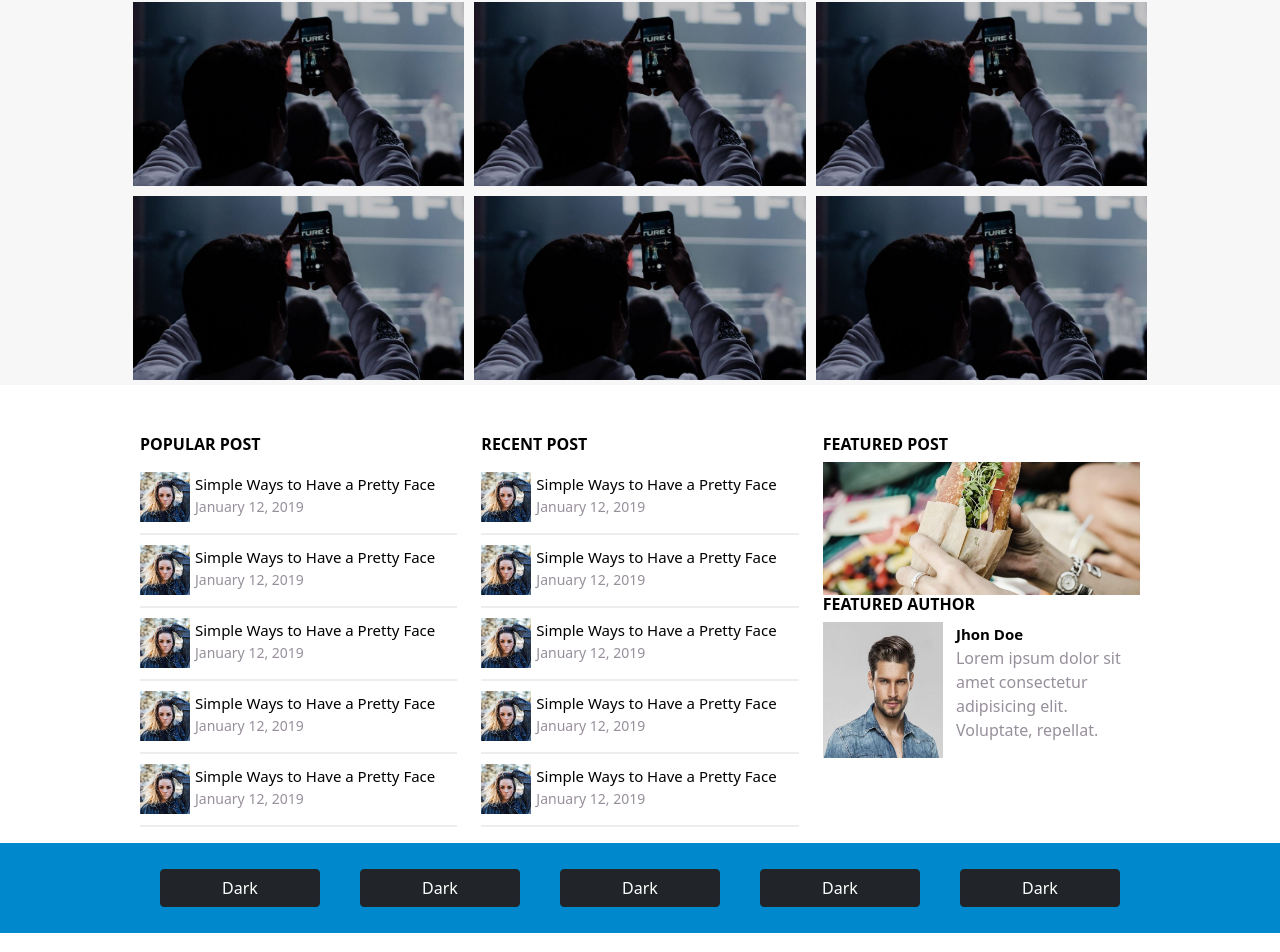
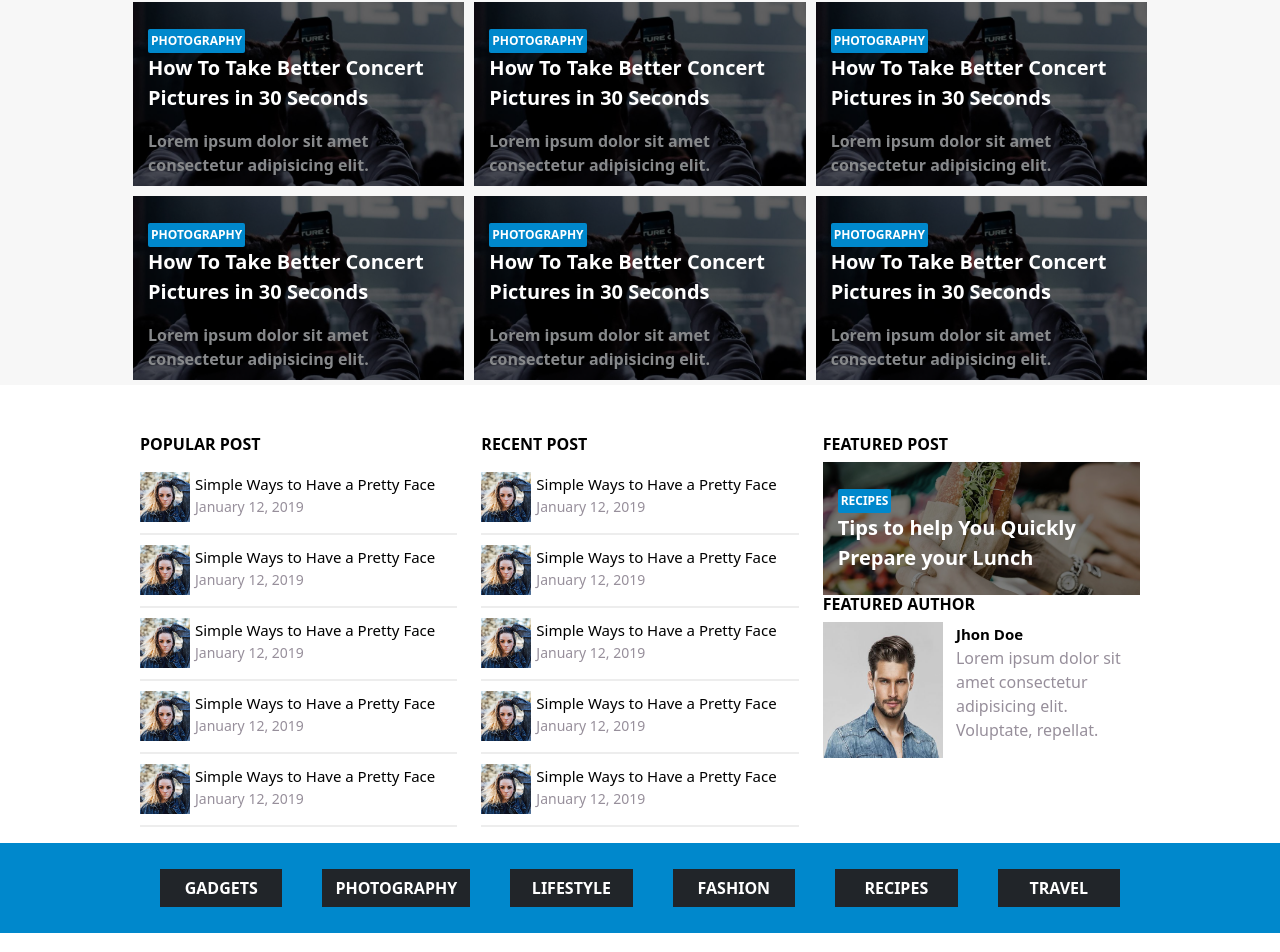
Before and after one commit to manuelguariglia21/proj-html-vuejs, a Vue app: page / in a window 1280 px wide. Shown: the part 253-1205 px from the top of the page. Built offline with nearby package versions, Linux system fonts and the light colour scheme; the HTML template or start-up script is replaced by a standard one.

Commit message:
fix overlay

```diff
--- a/src/assets/style/generals.scss
+++ b/src/assets/style/generals.scss
@@ -23,3 +23,55 @@ body{
 .disactive{
   color: $title-color;
 }
+
+//BUTTONS
+.btn-porto{
+
+  border-radius: 0;
+  background-color: #212529;
+  cursor: pointer;
+  font-weight: bolder;
+  color: white;
+  text-transform: uppercase;
+
+  &:hover{
+    color: white;
+    background-color: #212529CC;
+  }
+
+}
+
+//OVERLAY
+
+.overlay{
+  background-color: rgba(0, 0, 0, .5);
+  width: 100%;
+  height: 100%;
+  position: absolute;
+  top: 0;
+  left: 0;
+
+  .text-area{
+    padding: 25px 15px 15px 15px;
+    .category-tag{
+      background-color: $main-color;
+      padding: 2px;
+      color: white;
+      text-transform: uppercase;
+      border-radius: 2px;
+      font-size: 12px;
+      font-weight: bolder;
+    }
+    .title{
+      font-size: 20px;
+      font-weight: bolder;
+      color: white;
+    }
+
+    .subtitle{
+      font-weight: bolder;
+      color: #87898B;
+    }
+  }
+
+}
--- a/src/components/categorySection.vue
+++ b/src/components/categorySection.vue
@@ -5,16 +5,15 @@
 
       <i class="fas fa-chevron-left"></i>
 
-      <button type="button" class="btn btn-dark">Dark</button>
+
+      <button type="button" class="btn btn-porto">gadgets</button>
+      <button type="button" class="btn btn-porto">photography</button>
+      <button type="button" class="btn btn-porto">lifestyle</button>
+      <button type="button" class="btn btn-porto">fashion</button>
+      <button type="button" class="btn btn-porto">recipes</button>
+      <button type="button" class="btn btn-porto">travel</button>
 
 
-      <button type="button" class="btn btn-dark">Dark</button>
-
-      <button type="button" class="btn btn-dark">Dark</button>
-
-      <button type="button" class="btn btn-dark">Dark</button>
-
-      <button type="button" class="btn btn-dark">Dark</button>
 
       <i class="fas fa-chevron-right"></i>
     </div>
@@ -38,7 +37,7 @@ export default {
       align-items: center;
       height: 90px;
       i{
-        color: black;
+        color: #404040;
         cursor: pointer;
       }
       button{
--- a/src/components/postGallery.vue
+++ b/src/components/postGallery.vue
@@ -3,36 +3,150 @@
    <div class="container postGallery">
     <div class="row">
 
+
       <!-- postCard -->
       <div class="postCard col-4">
+        <div class="overlay">
+          <div class="text-area">
+            <div class="btn category-tag">
+              <span>photography</span>
+            </div>
+            <div class="title">
+              <p>
+                How To Take Better Concert Pictures in 30 Seconds
+              </p>
+            </div>
+            <div class="subtitle">
+              <p>
+                Lorem ipsum dolor sit amet consectetur adipisicing elit.
+              </p>
+            </div>
+          </div>
+        </div>
         <img src="../assets/img/blog-46.jpg" alt="how">
       </div>
       <!-- /postCard -->
+
+
       <!-- postCard -->
       <div class="postCard col-4">
+        <div class="overlay">
+          <div class="text-area">
+            <div class="btn category-tag">
+              <span>photography</span>
+            </div>
+            <div class="title">
+              <p>
+                How To Take Better Concert Pictures in 30 Seconds
+              </p>
+            </div>
+            <div class="subtitle">
+              <p>
+                Lorem ipsum dolor sit amet consectetur adipisicing elit.
+              </p>
+            </div>
+          </div>
+        </div>
         <img src="../assets/img/blog-46.jpg" alt="how">
       </div>
       <!-- /postCard -->
+
+
       <!-- postCard -->
       <div class="postCard col-4">
+        <div class="overlay">
+          <div class="text-area">
+            <div class="btn category-tag">
+              <span>photography</span>
+            </div>
+            <div class="title">
+              <p>
+                How To Take Better Concert Pictures in 30 Seconds
+              </p>
+            </div>
+            <div class="subtitle">
+              <p>
+                Lorem ipsum dolor sit amet consectetur adipisicing elit.
+              </p>
+            </div>
+          </div>
+        </div>
         <img src="../assets/img/blog-46.jpg" alt="how">
       </div>
       <!-- /postCard -->
+
+
       <!-- postCard -->
       <div class="postCard col-4">
+        <div class="overlay">
+          <div class="text-area">
+            <div class="btn category-tag">
+              <span>photography</span>
+            </div>
+            <div class="title">
+              <p>
+                How To Take Better Concert Pictures in 30 Seconds
+              </p>
+            </div>
+            <div class="subtitle">
+              <p>
+                Lorem ipsum dolor sit amet consectetur adipisicing elit.
+              </p>
+            </div>
+          </div>
+        </div>
         <img src="../assets/img/blog-46.jpg" alt="how">
       </div>
       <!-- /postCard -->
+
+
       <!-- postCard -->
       <div class="postCard col-4">
+        <div class="overlay">
+          <div class="text-area">
+            <div class="btn category-tag">
+              <span>photography</span>
+            </div>
+            <div class="title">
+              <p>
+                How To Take Better Concert Pictures in 30 Seconds
+              </p>
+            </div>
+            <div class="subtitle">
+              <p>
+                Lorem ipsum dolor sit amet consectetur adipisicing elit.
+              </p>
+            </div>
+          </div>
+        </div>
         <img src="../assets/img/blog-46.jpg" alt="how">
       </div>
       <!-- /postCard -->
+
+
       <!-- postCard -->
       <div class="postCard col-4">
+        <div class="overlay">
+          <div class="text-area">
+            <div class="btn category-tag">
+              <span>photography</span>
+            </div>
+            <div class="title">
+              <p>
+                How To Take Better Concert Pictures in 30 Seconds
+              </p>
+            </div>
+            <div class="subtitle">
+              <p>
+                Lorem ipsum dolor sit amet consectetur adipisicing elit.
+              </p>
+            </div>
+          </div>
+        </div>
         <img src="../assets/img/blog-46.jpg" alt="how">
       </div>
       <!-- /postCard -->
+
     </div>
   </div>
 </section>
@@ -52,6 +166,7 @@ export default {
     background-color: red;
     min-height: 200px;
       .postCard{
+        position: relative;
         background-color: salmon;
         border: 5px solid #F7F7F7;
         padding: 0;
--- a/src/components/widgetSection.vue
+++ b/src/components/widgetSection.vue
@@ -145,7 +145,21 @@
       <div class="featured col-4">
         <div class="featured-posts">
           <h6>featured post</h6>
-          <img src="../assets/img/blog-66.jpg" alt="featured">
+          <div class="image-post">
+            <div class="overlay">
+              <div class="text-area">
+                <div class="btn category-tag">
+                  <span>recipes</span>
+                </div>
+                <div class="title">
+                  <p>
+                    Tips to help You Quickly Prepare your Lunch
+                  </p>
+                </div>
+              </div>
+            </div>
+            <img src="../assets/img/blog-66.jpg" alt="featured">
+          </div>
         </div>
         <div class="featured-author">
           <h6>featured author</h6>
@@ -211,8 +225,11 @@ export default {
 
   .featured{
     .featured-posts{
-      img{
-        width: 100%;
+      .image-post{
+        position: relative;
+        img{
+          width: 100%;
+        }
       }
     }
     .featured-author{
```
